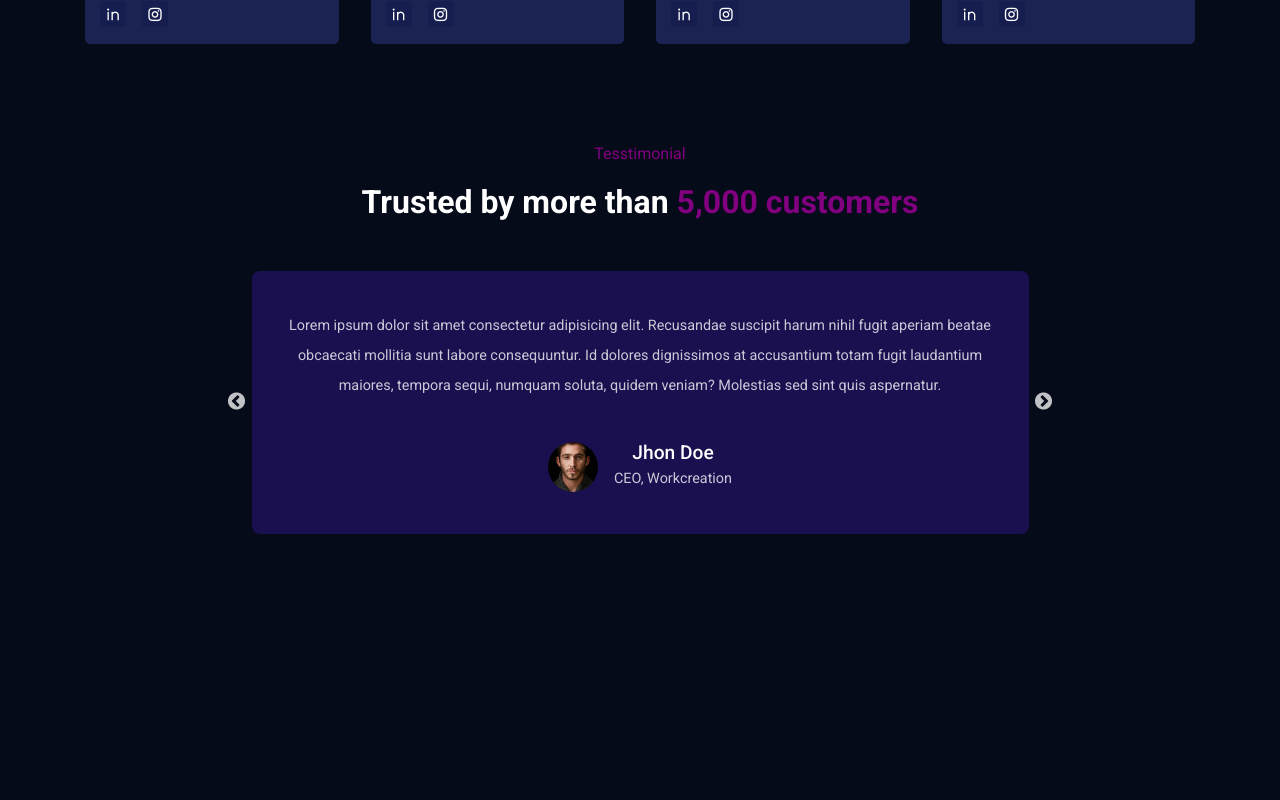
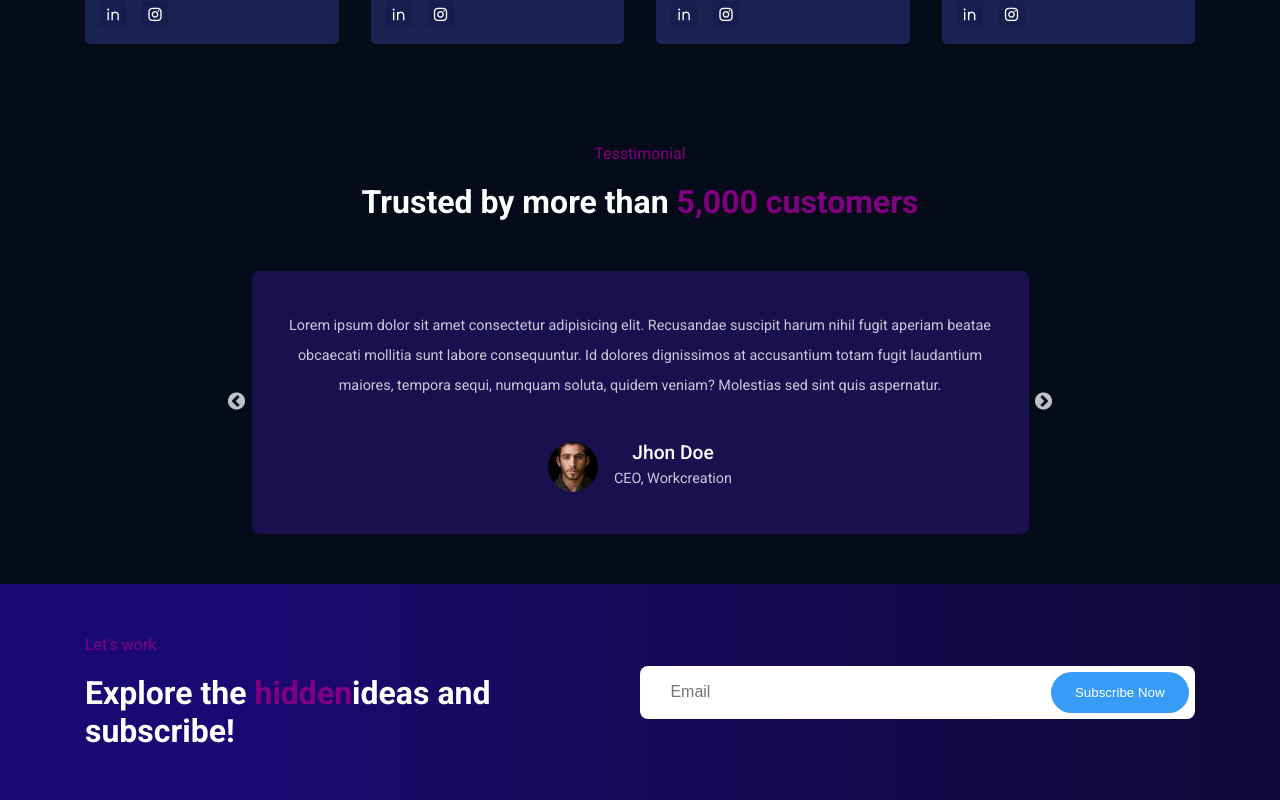
Before and after one commit to ahmedMoussa2020/MyWeb, a React (Create React App) app: page / in a window 1280 px wide. Shown: the part 2672-3472 px from the top of the page. Before the commit the page ends 3206 px from the top, so only its background shows below. Built offline with nearby package versions, Linux system fonts and the light colour scheme.

Commit message:
newsleletter

```diff
--- a/src/App.js
+++ b/src/App.js
@@ -7,6 +7,7 @@
 import About from "./components/UI/About";
 import Team from "./components/UI/Team";
 import Testimonial from "./components/UI/Testimonial";
+import Newsletter from "./components/UI/NewsLetter";
 
 function App() {
   return (
@@ -18,6 +19,7 @@
       <About />
       <Team />
       <Testimonial />
+      <Newsletter />
     </>
   );
 }
--- /dev/null
+++ b/src/components/UI/NewsLetter.jsx
@@ -0,0 +1,25 @@
+import React from 'react'
+import '../../styles/newsletter.css'
+
+const NewsLetter = () => {
+  return (
+    <section className='newsletter'>
+      <div className='container'>
+        <div className='newsletter__wrapper'>
+          <div className='newsletter__content'>
+            <h6 className='subtitle'>Let's work</h6>
+            <h2>Explore the <span className='highlight'>hidden</span>ideas and subscribe!</h2>
+          </div>
+
+          <div className='newsletter__form'>
+            <input type="email" placeholder='Email' />
+            <button className='secondary__btn'>Subscribe Now</button>
+          </div>
+
+        </div>
+      </div>
+    </section>
+    )
+}
+
+export default NewsLetter
--- /dev/null
+++ b/src/styles/newsletter.css
@@ -0,0 +1,34 @@
+.newsletter{
+  background: var(--newsletter-bg);
+  padding-top: 0.1%;
+  padding-bottom: 50px;
+}
+
+.newsletter__wrapper{
+  display: flex;
+  align-items: center;
+  justify-content: space-between;
+  margin-top: 50px;
+}
+
+.newsletter__content,
+.newsletter__form{
+  width: 50%;
+}
+
+.newsletter__form input{
+  padding: 0.7rem 1.5rem;
+  border: none;
+  outline: none;
+  font-size: 1rem;
+  cursor: pointer;
+}
+
+.newsletter__form{
+  padding: 0.4rem;
+  background: #fff;
+  display: flex;
+  align-items: center;
+  justify-content: space-between;
+  border-radius: .5rem;
+}
--- a/src/styles/testimonial.css
+++ b/src/styles/testimonial.css
@@ -8,6 +8,7 @@
 .slider__wrapper{
   width: 70%;
   margin: auto;
+  margin-bottom: 50px;
 }
 
 .slider__item{
```
